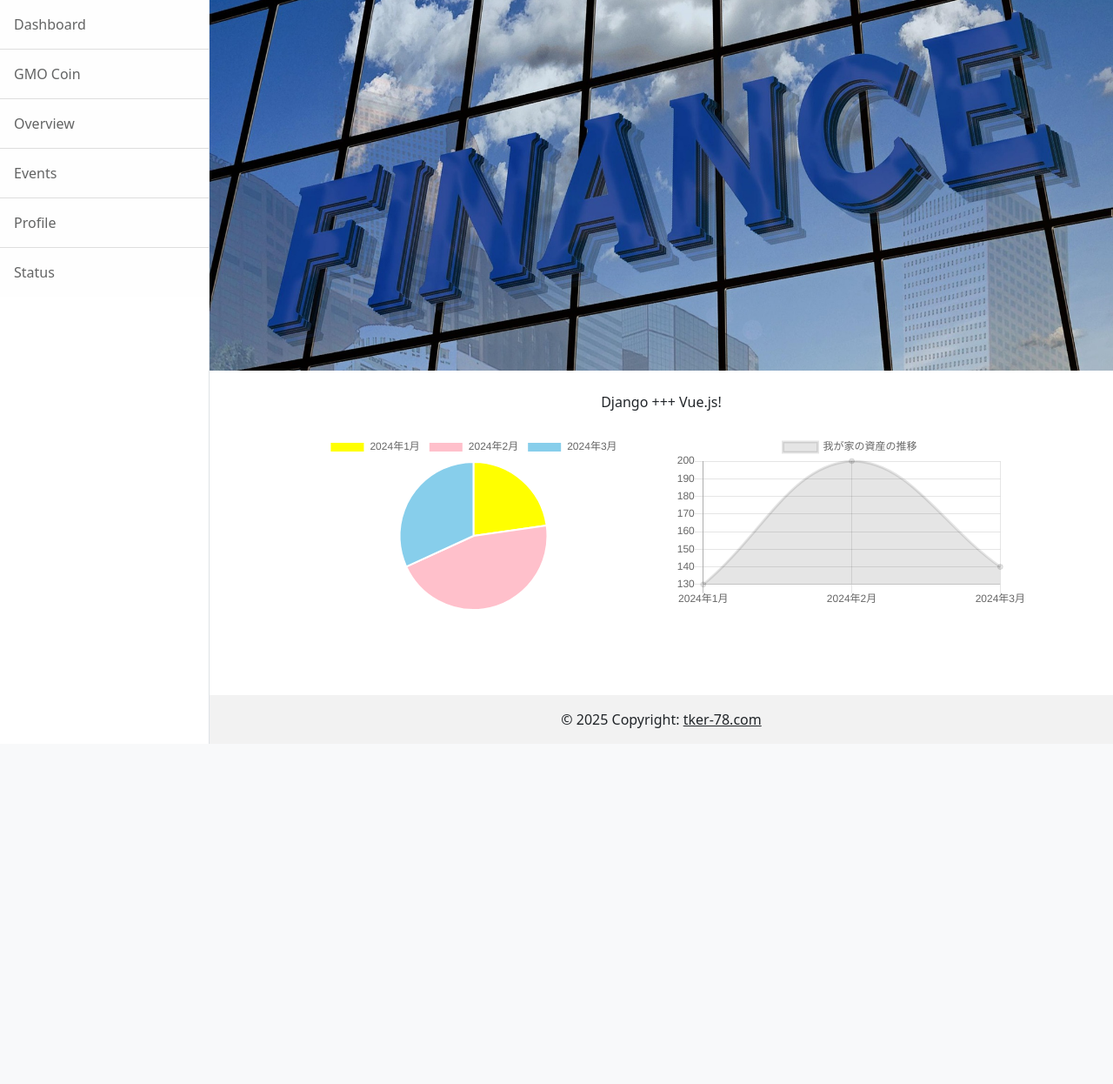
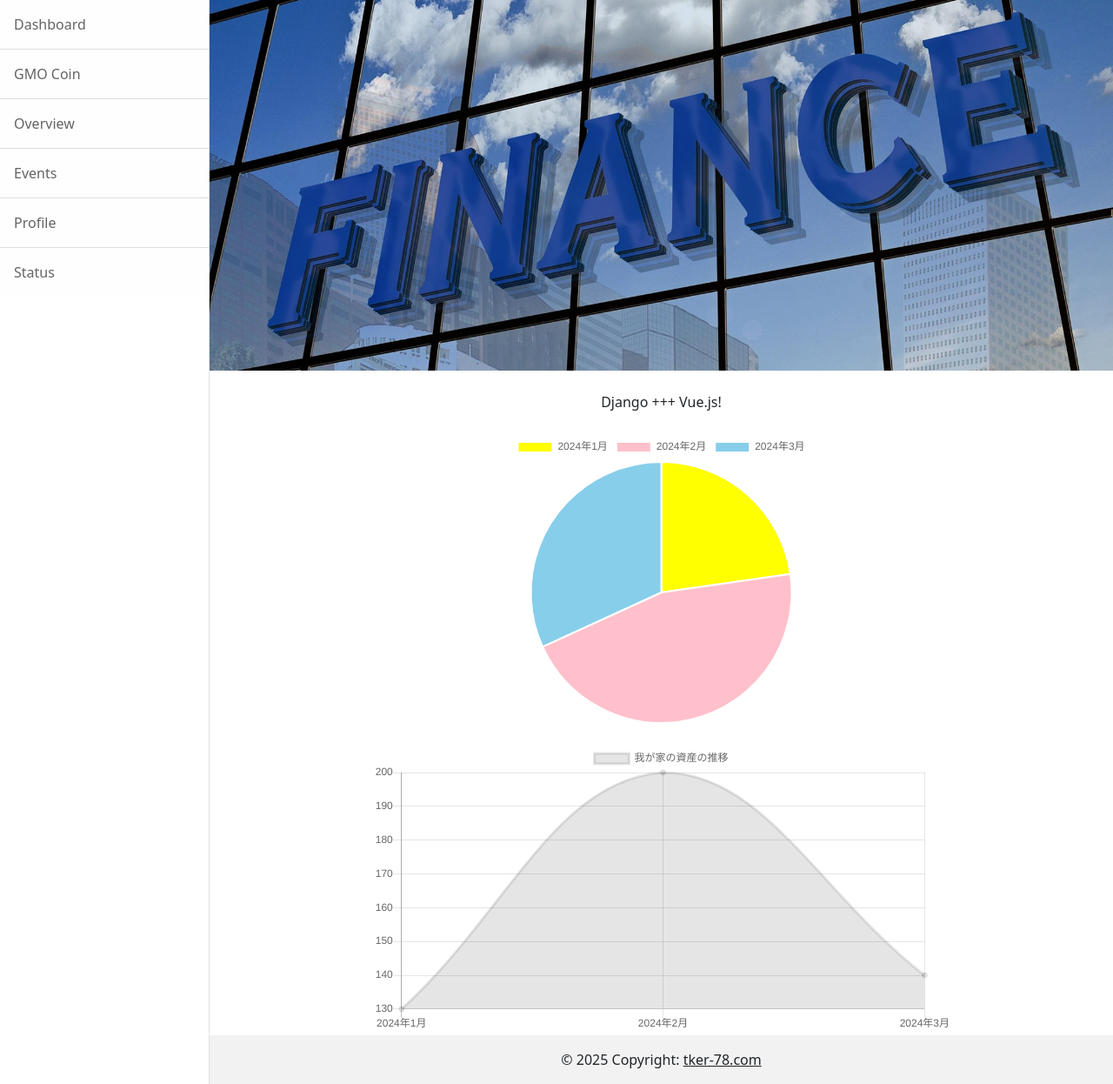
Before and after one commit to tker-78/Portfolio_v1, a Django app: page /dashboard in a window 1280 px wide. Shown: the part 58-1304 px from the top of the page at 87% size. Before the commit the page ends 913 px from the top, so only its background shows below. Run offline with Django 5.2, Linux system fonts and the light colour scheme; the visitor is signed in with stand-in values (Sample User, id 1); some libraries are stand-ins or nearby versions.

Commit message:
updated dashboard.html

```diff
--- a/diary/templates/dashboard.html
+++ b/diary/templates/dashboard.html
@@ -15,12 +15,12 @@
                 <div class="col-4">[[ message ]]</div>
             </div>
 
-            <div class="row justify-content-center pt-4">
-                <div class="col-5">
+            <div class="row justify-content-center">
+                <div class="col-8 pt-4">
                     <canvas id="pieChart"></canvas>
                 </div>
 
-                <div class="col-5">
+                <div class="col-8 pt-4">
                     <canvas id="lineChart"></canvas>
                 </div>
             </div>
```
